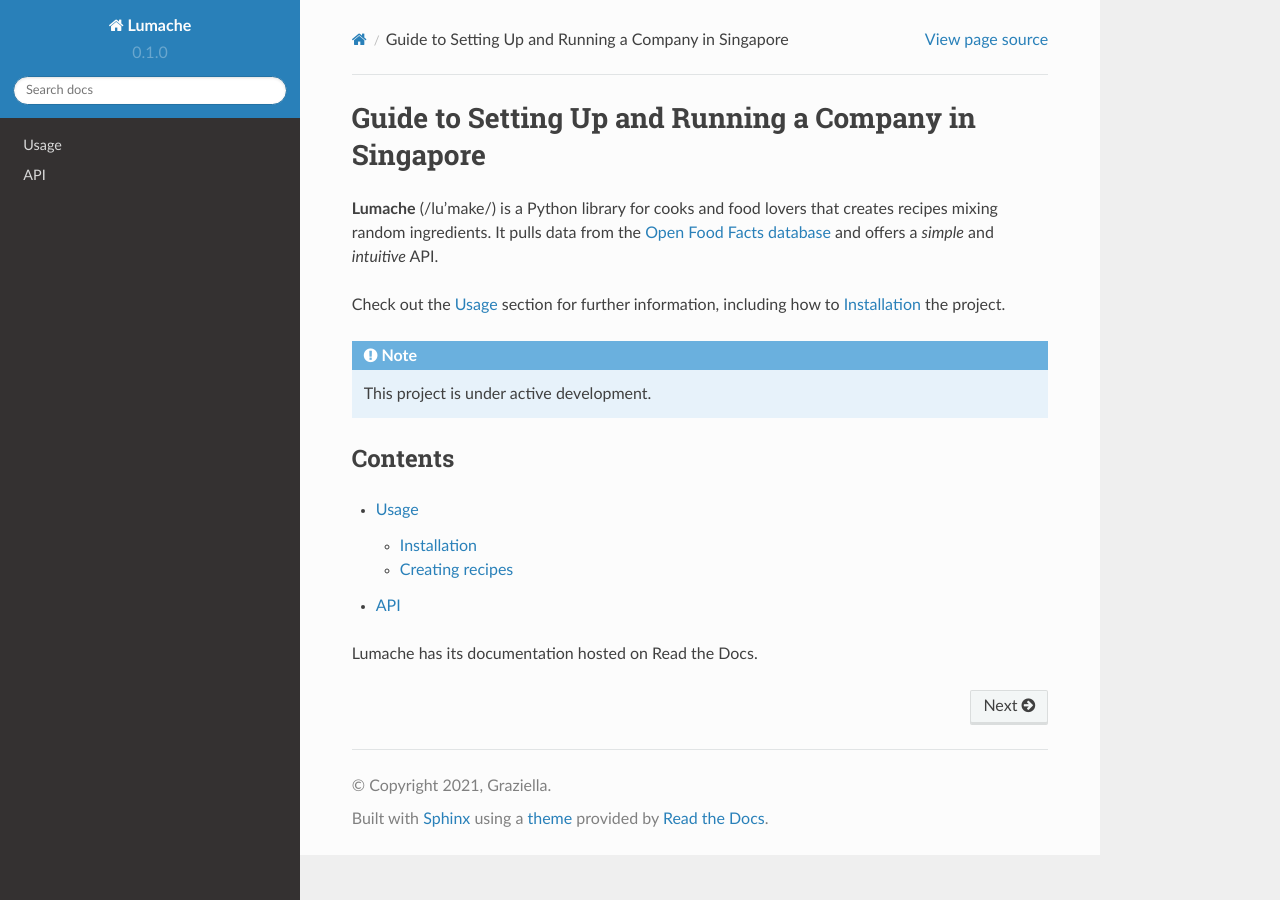
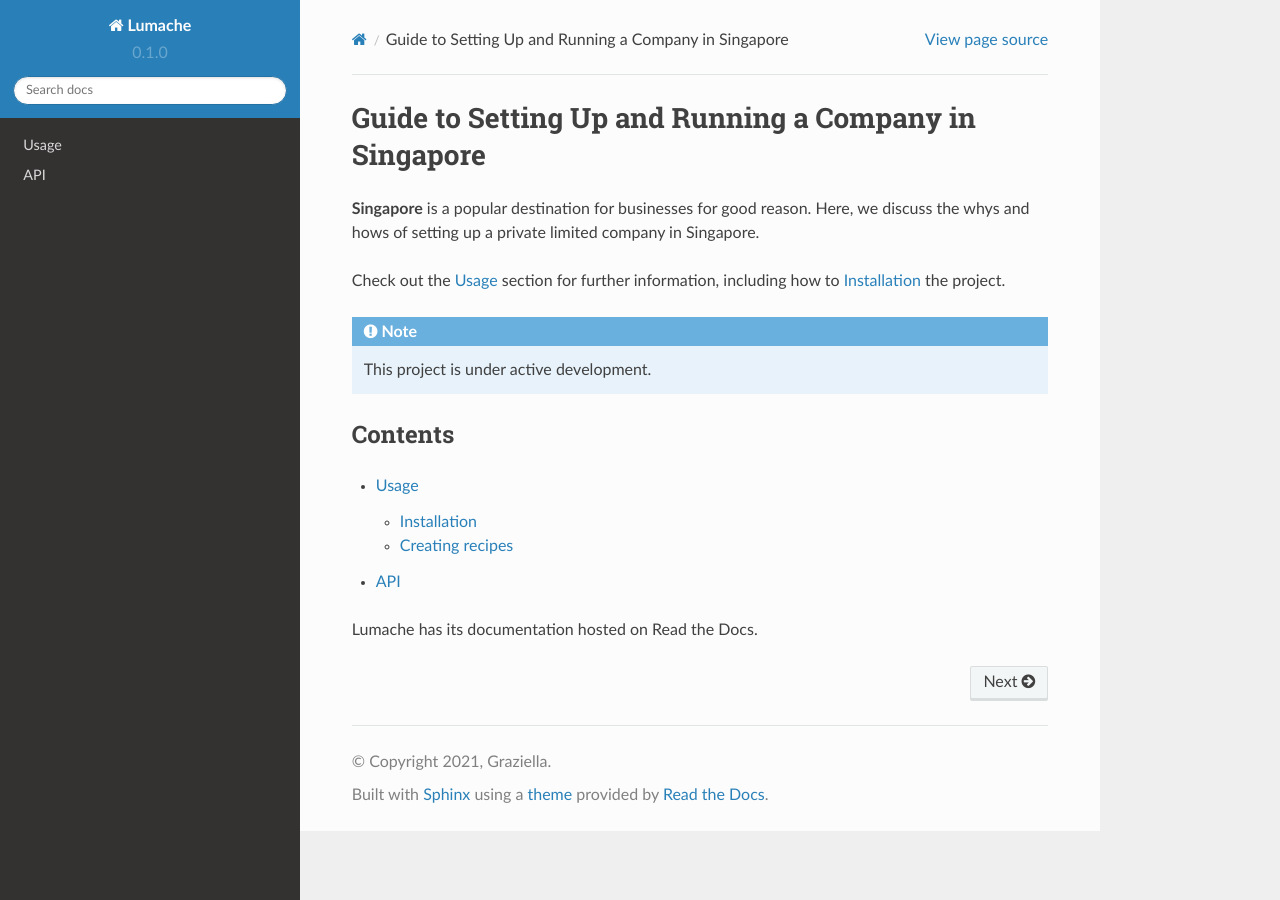
Before and after one commit to yuk-singaporelegaladvice/singapore-company, a Sphinx documentation site: the page built from docs/source/index.rst, in a window 1280 px wide. Built offline with Sphinx 7.4.7 and the Read the Docs theme 2.0.0, drawn with Linux system fonts in a browser that asks for light colours.

Commit message:
Update index.rst

```diff
--- a/docs/source/index.rst
+++ b/docs/source/index.rst
@@ -1,10 +1,8 @@
 Guide to Setting Up and Running a Company in Singapore
 ===================================
 
-**Lumache** (/lu'make/) is a Python library for cooks and food lovers
-that creates recipes mixing random ingredients.
-It pulls data from the `Open Food Facts database <https://world.openfoodfacts.org/>`_
-and offers a *simple* and *intuitive* API.
+**Singapore** is a popular destination for businesses for good reason. Here, we discuss the whys and hows of setting up a private limited company in Singapore.
+
 
 Check out the :doc:`usage` section for further information, including
 how to :ref:`installation` the project.
```
